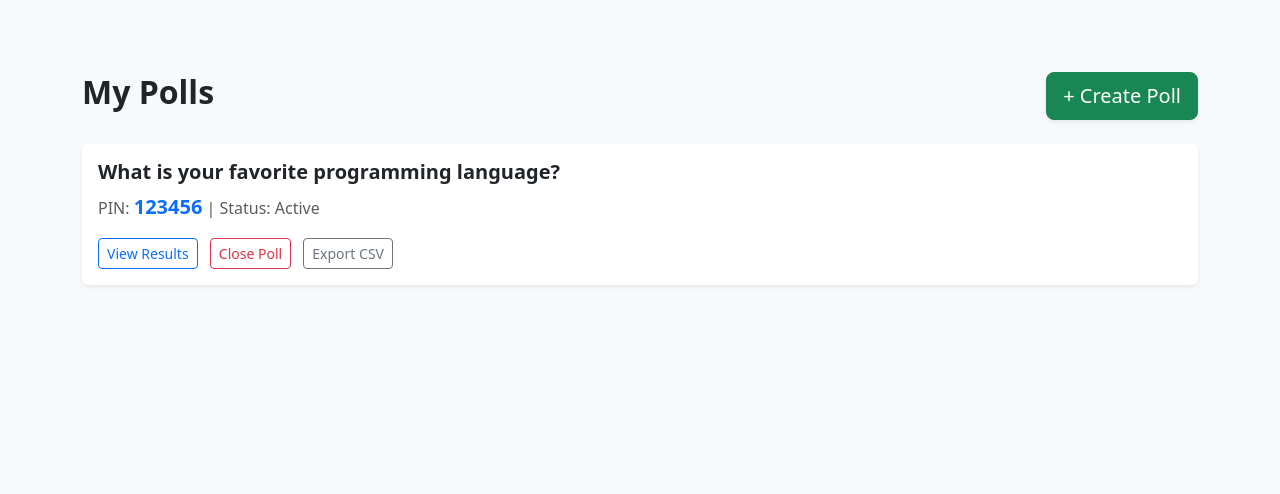
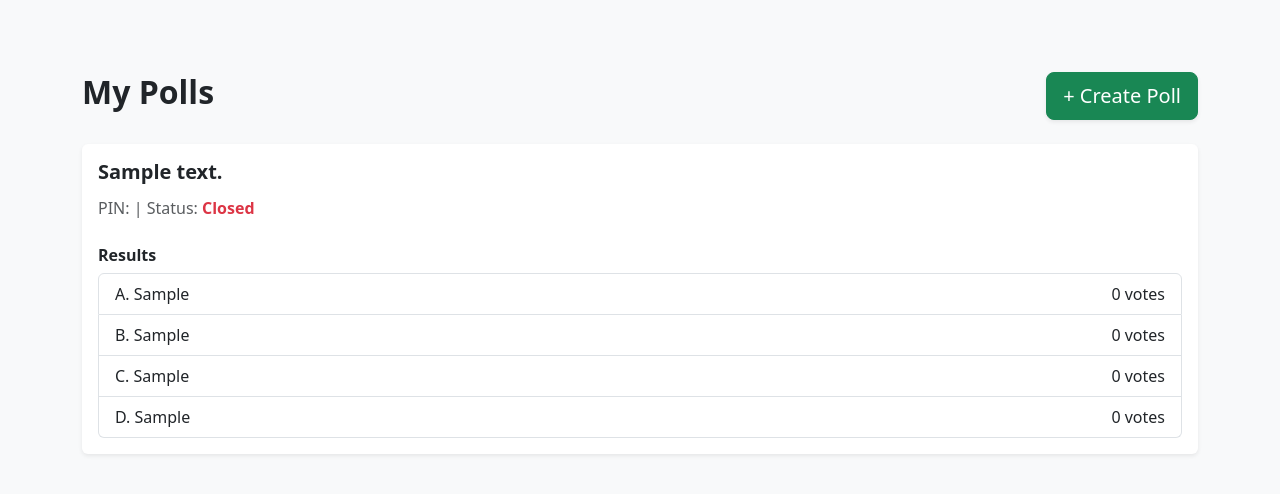
Before and after one commit to ITECH-Group-DD-miniMenti/ITECH-miniMenti, a Django app: page /dashboard/ in a window 1280 px wide. Shown: the top 494 px of the page. Run offline with Django 5.2, Linux system fonts and the light colour scheme; tables that the repository leaves empty hold one stand-in row (values such as "Sample post"); data that the repository does not hold is empty.

Commit message:
Add dashboard view for displaying poll results

```diff
--- a/core/views.py
+++ b/core/views.py
@@ -1,6 +1,7 @@
 from django.shortcuts import render
 from polls.models import Session, Question, Vote
 from django.shortcuts import render, redirect
+from django.db.models import Count
 
 def home(request):
     return render(request, "core/home.html")
@@ -54,5 +55,25 @@ def vote(request, code):
         "question": question
     })
 
+
 def dashboard(request):
-    return render(request, "core/dashboard.html")
+    question = Question.objects.first()
+
+    if not question:
+        return render(request, "core/dashboard.html", {
+            "question": None
+        })
+
+    votes = Vote.objects.filter(question=question)
+
+    results = {
+        "A": votes.filter(choice="A").count(),
+        "B": votes.filter(choice="B").count(),
+        "C": votes.filter(choice="C").count(),
+        "D": votes.filter(choice="D").count(),
+    }
+
+    return render(request, "core/dashboard.html", {
+        "question": question,
+        "results": results
+    })
--- a/templates/core/dashboard.html
+++ b/templates/core/dashboard.html
@@ -1,35 +1,61 @@
-{% extends "base.html" %} {# Code Quality: Template inheritance maintains visual consistency #}
+{% extends "base.html" %}
 
 {% block title %}Dashboard - miniMenti{% endblock %}
 
 {% block content %}
 <div class="py-4">
-    {# M2: Session Management - Primary action to create new interactive sessions #}
     <div class="d-flex justify-content-between align-items-center mb-4">
         <h2 class="fw-bold">My Polls</h2>
         <a href="#" class="btn btn-success btn-lg shadow-sm">+ Create Poll</a>
     </div>
 
-    {# M4: Question Management - Card-based display of poll sessions and settings #}
+    {% if question %}
     <div class="card shadow-sm mb-3 border-0">
         <div class="card-body">
-            <h5 class="card-title fw-bold">What is your favorite programming language?</h5>
+            <h5 class="card-title fw-bold">{{ question.text }}</h5>
             <p class="card-text text-muted">
-                PIN: <span class="fw-bold text-primary fs-5">123456</span> | Status: Active
+                PIN: <span class="fw-bold text-primary fs-5">{{ question.session.code }}</span>
+                | Status:
+                {% if question.session.is_active %}
+                <span class="text-success fw-bold">Active</span>
+                {% else %}
+                <span class="text-danger fw-bold">Closed</span>
+                {% endif %}
             </p>
-            <div class="mt-3">
-                {# S1: Live Results Viewing - Quick access to aggregated data #}
-                <a href="#" class="btn btn-outline-primary btn-sm me-2">View Results</a>
 
-                {# S2: Session Control - Allows host to open/close questions #}
-                <a href="#" class="btn btn-outline-danger btn-sm me-2">Close Poll</a>
+            <div class="mt-4">
+                <h6 class="fw-bold">Results</h6>
+                <ul class="list-group">
+                    <li class="list-group-item d-flex justify-content-between">
+                        <span>A. {{ question.option_a }}</span>
+                        <span>{{ results.A }} votes</span>
+                    </li>
+                    <li class="list-group-item d-flex justify-content-between">
+                        <span>B. {{ question.option_b }}</span>
+                        <span>{{ results.B }} votes</span>
+                    </li>
 
-                {# C1: Export Results - Option to download session responses as a file (CSV/Excel) #}
-                <a href="#" class="btn btn-outline-secondary btn-sm">
-                    <i class="bi bi-download"></i> Export CSV
-                </a>
+                    {% if question.option_c %}
+                    <li class="list-group-item d-flex justify-content-between">
+                        <span>C. {{ question.option_c }}</span>
+                        <span>{{ results.C }} votes</span>
+                    </li>
+                    {% endif %}
+
+                    {% if question.option_d %}
+                    <li class="list-group-item d-flex justify-content-between">
+                        <span>D. {{ question.option_d }}</span>
+                        <span>{{ results.D }} votes</span>
+                    </li>
+                    {% endif %}
+                </ul>
             </div>
         </div>
     </div>
+    {% else %}
+    <div class="alert alert-warning">
+        No poll data is available yet.
+    </div>
+    {% endif %}
 </div>
 {% endblock %}
```
